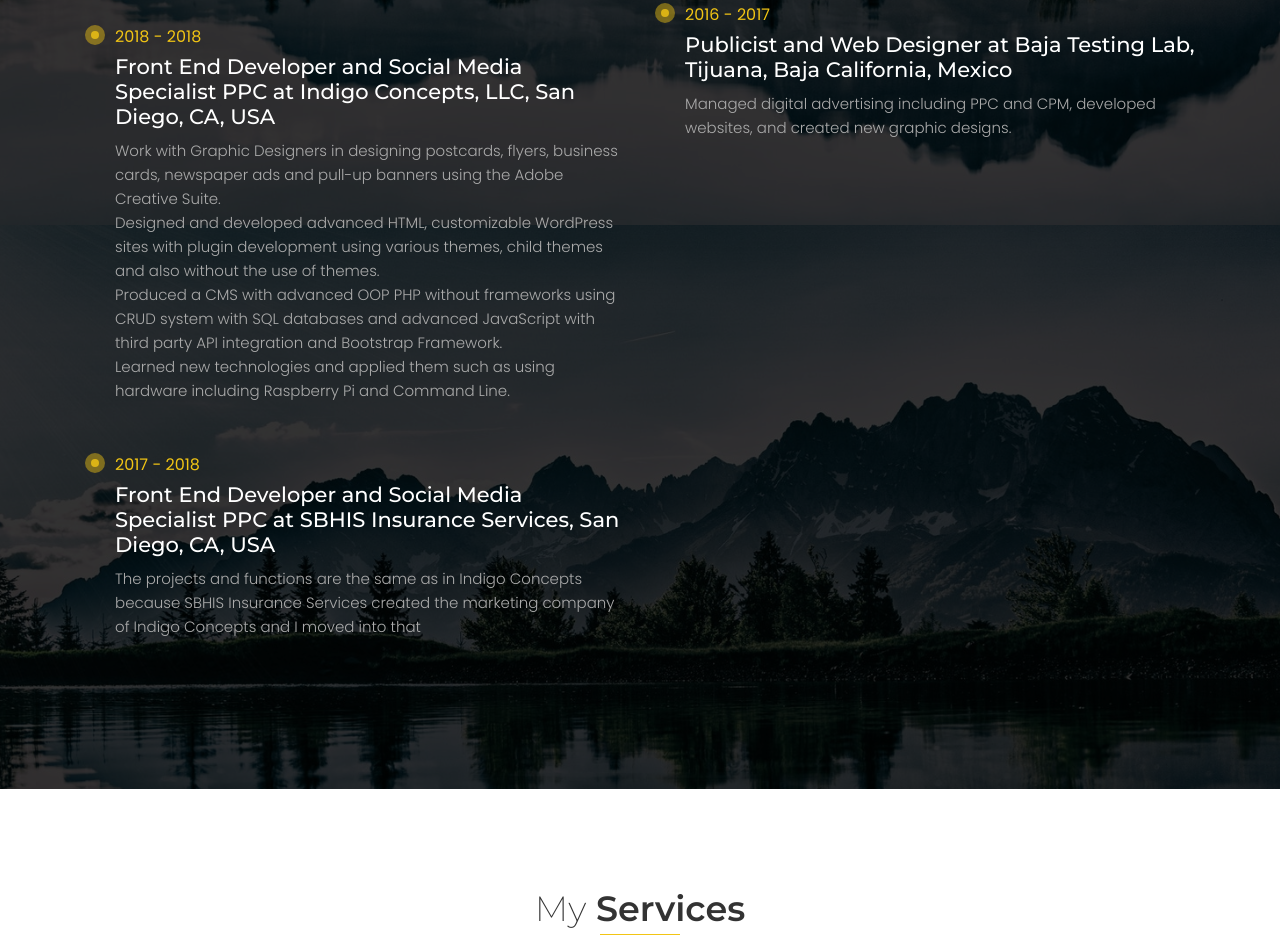
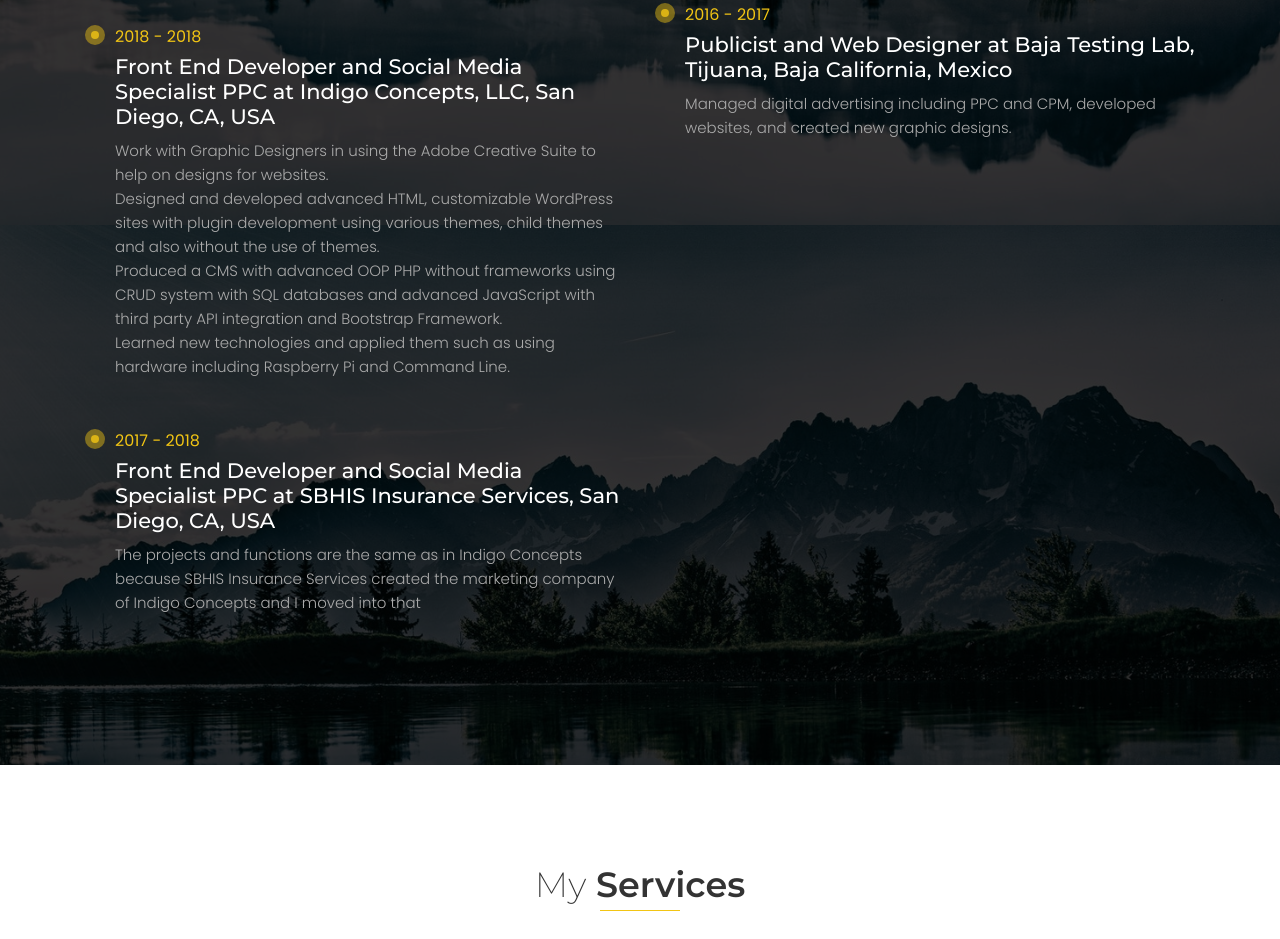
Before and after one commit to subzero783/portfolio, a plain HTML site: page index.html in a window 1280 px wide. Shown: the part 2359-3298 px from the top of the page. Drawn offline with Linux system fonts and the light colour scheme; some packages are replaced by stand-ins of ours.

Commit message:
editing portfolio

```diff
--- a/index.html
+++ b/index.html
@@ -327,7 +327,7 @@
 				<div class="mb-50px pl-30px">
                   <span class="color-orange p-relative">2018 - 2018</span>
                   <h5 class="color-fff mt-5px mb-10px">Front End Developer and Social Media Specialist PPC at Indigo Concepts, LLC, San Diego, CA, USA</h5>
-                  <p class="color-aaa">Work with Graphic Designers in designing postcards, flyers, business cards, newspaper ads and pull-up banners using the Adobe Creative Suite.</p>
+                  <p class="color-aaa">Work with Graphic Designers in using the Adobe Creative Suite to help on designs for websites.</p>
                   <p class="color-aaa">Designed and developed advanced HTML, customizable WordPress sites with plugin development using various themes, child themes and also without the use of themes.</p>
                   <p class="color-aaa">Produced a CMS with advanced OOP PHP without frameworks using CRUD system with SQL databases and advanced JavaScript with third party API integration and Bootstrap Framework.</p>
                   <p class="color-aaa">Learned new technologies and applied them such as using hardware including Raspberry Pi and Command Line.</p>
```
